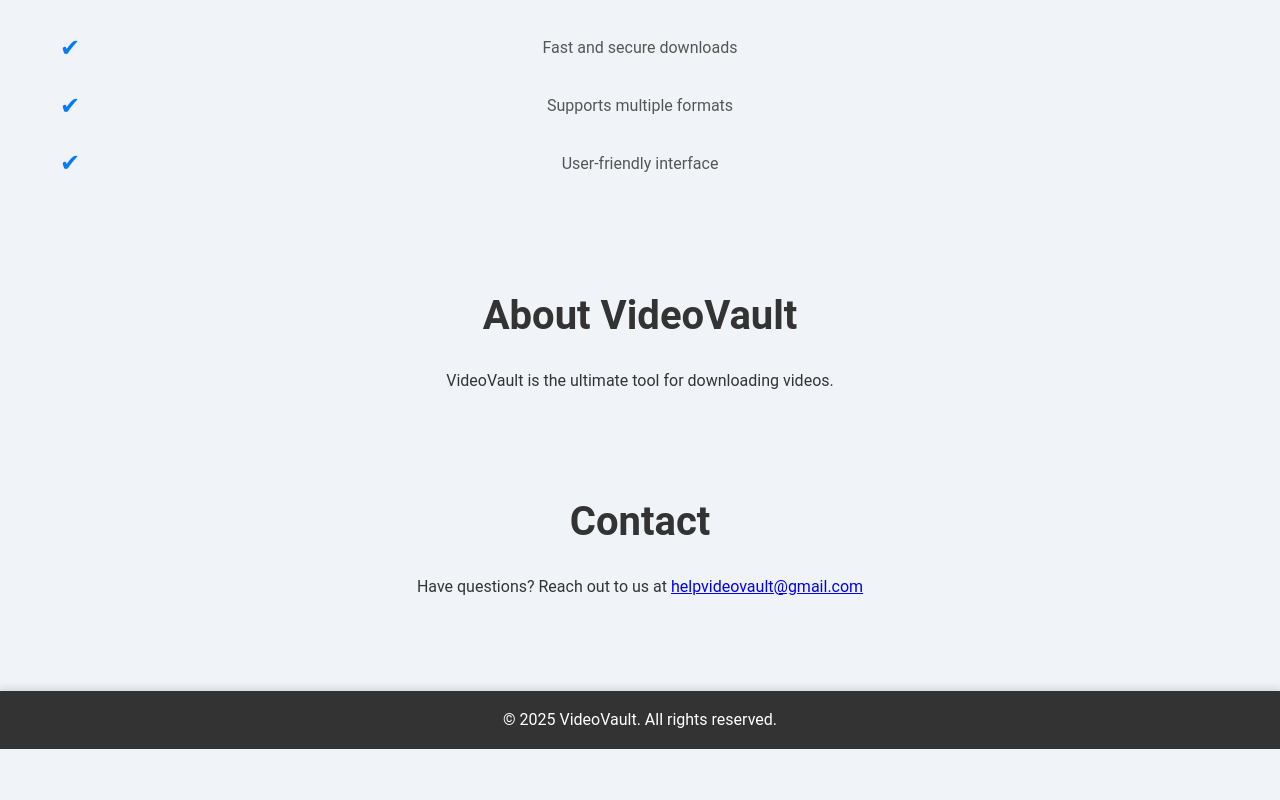
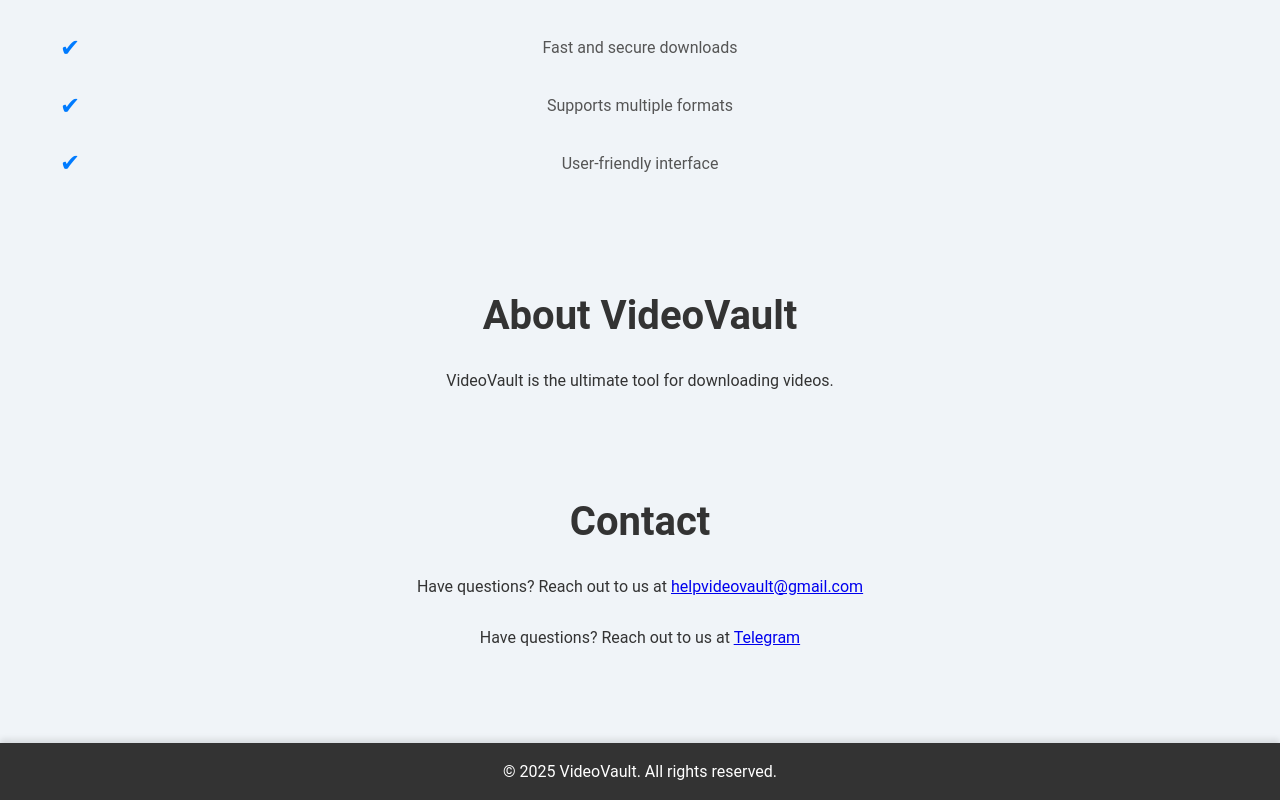
Before and after one commit to dimakuznec/video-downloader, a React (Create React App) app in the folder frontend/: page / in a window 1280 px wide. Shown: the part 1051-1851 px from the top of the page. Before the commit the page ends 1800 px from the top, so only its background shows below. Built offline with nearby package versions, Linux system fonts and the light colour scheme; no server answers.

Commit message:
git commit

```diff
--- a/frontend/src/App.tsx
+++ b/frontend/src/App.tsx
@@ -430,6 +430,17 @@
 								helpvideovault@gmail.com
 							</a>
 						</p>
+						<br />
+						<p>
+							{t.contactText}
+							<a
+								href='https://t.me/IT_juniorMy'
+								target='_blank'
+								rel='noopener noreferrer'
+							>
+								Telegram
+							</a>
+						</p>
 					</div>
 				</section>
 			</main>
```
